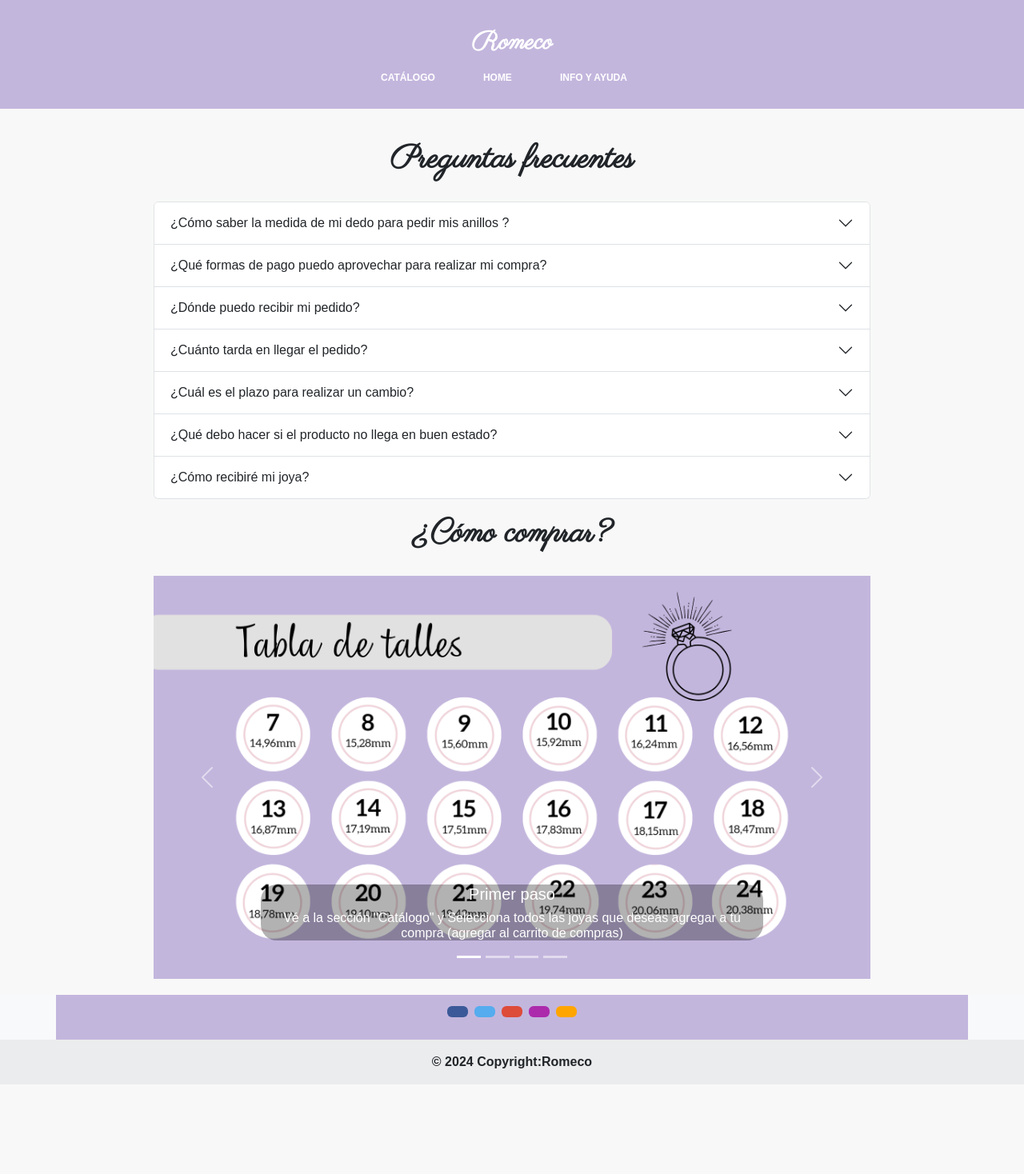
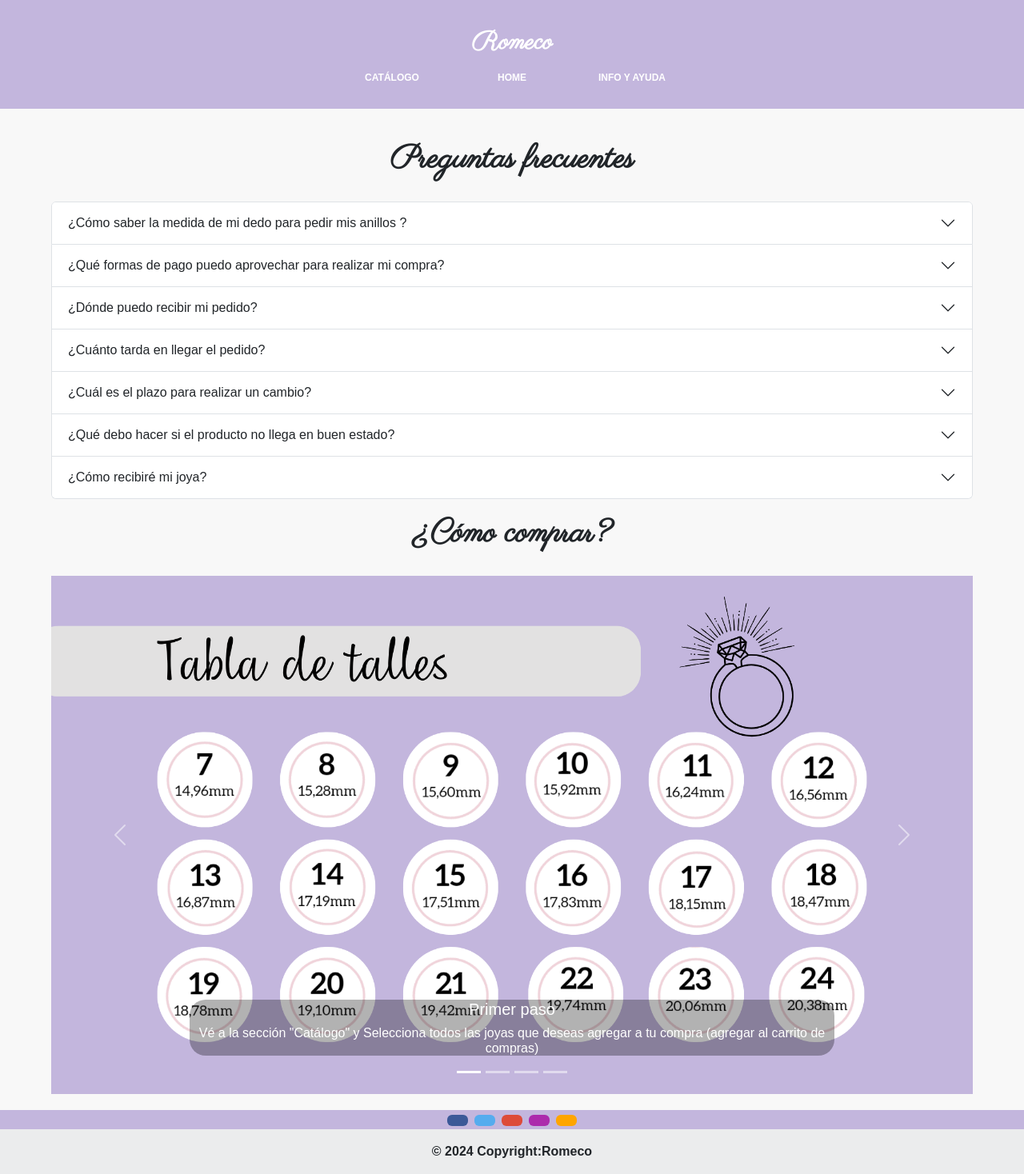
Before and after one commit to LuciaRosales9/ProyectoTienda, a React (Create React App) app in the folder romeco/: page /infoyayuda in a window 1280 px wide. Shown: the whole page at 80% size. Before the commit the page ends 1356 px from the top, so only its background shows below. Built offline with nearby package versions, Linux system fonts and the light colour scheme; a web font is replaced by a local one.

Commit message:
Cambios Lu
Se creo Carousel.css
titulo New Collection modificado
Centrado de enlaces

```diff
--- a/romeco/src/components/Carousel.js
+++ b/romeco/src/components/Carousel.js
@@ -1,16 +1,28 @@
+import "../styles/Carousel.css"
+
 export const Carousel = () => {
     return (
+        <section className="carouselHome">
         <section id="carouselExampleControls" className="carousel slide" data-bs-ride="carousel">
         <section className="carousel-inner">
             <section className="carousel-item active">
-            <img src="../images/img_romeco1.png" className="d-block w-100" alt="..."/>
+            <section className="contenedorImgCarousel">
+            <img src="../images/img_romeco1.png" className="imgCarouselHome" alt="..."/>
             </section>
+            </section>
+
             <section className="carousel-item">
-            <img src="../images/img_romeco2.png" className="d-block w-100" alt="..."/>
+            <section className="contenedorImgCarousel">
+            <img src="../images/img_romeco2.png" className="imgCarouselHome" alt="..."/>
             </section>
+            </section>
+
             <section className="carousel-item">
-            <img src="../images/img_romeco1.png" className="d-block w-100" alt="..."/>
+            <section className="contenedorImgCarousel">
+            <img src="../images/img_romeco1.png" className="imgCarouselHome" alt="..."/>
             </section>
+            </section>
+
         </section>
         <button className="carousel-control-prev" type="button" data-bs-target="#carouselExampleControls" data-bs-slide="prev">
             <span className="carousel-control-prev-icon" aria-hidden="true"></span>
@@ -21,5 +33,6 @@ export const Carousel = () => {
             <span className="visually-hidden">Next</span>
         </button>
         </section>
+        </section>
     );
   };
--- a/romeco/src/components/Footer.js
+++ b/romeco/src/components/Footer.js
@@ -5,9 +5,9 @@ export const Footer = () => {
 
     <footer className="bg-body-tertiary text-center">
       {/* Grid container */}
-      <section className="container p-2 pb-0 " style={{backgroundColor: "#C3B6DD", width:"100%"}} >
+
         {/* Section: Social media */}
-        <section className="mb-4">
+      <section className="containerFooter">
         {/* Facebook */}
         <a
           data-mdb-ripple-init
@@ -67,7 +67,6 @@ export const Footer = () => {
 
       </section>
         {/* Section: Social media */}
-      </section>
       {/* Grid container */}
 
       {/* Copyright */}
--- a/romeco/src/pages/Home.js
+++ b/romeco/src/pages/Home.js
@@ -7,7 +7,7 @@ export const Home = () => {
     return (
       <section className='Section'>
       <Carousel/>
-        <section className='coleccion' ><h2>NEW COLLECTION</h2></section>
+        <section className='coleccion' ><h1>New Collection</h1></section>
         <section className="container" >
           <Gallery/>
         </section>
--- /dev/null
+++ b/romeco/src/styles/Carousel.css
@@ -0,0 +1,12 @@
+
+.contenedorImgCarousel {
+    width: 100%; /* Ancho deseado */
+    aspect-ratio: 2 / 1; /* Relación de aspecto 2:1 (la mitad del ancho) */
+    overflow: hidden; /* Para recortar las partes de la imagen que excedan las dimensiones del contenedor */
+}
+
+.imgCarouselHome {
+    width: 100%; /* Asegura que la imagen llene completamente el contenedor */
+    height: 100%; /* Asegura que la imagen llene completamente el contenedor */
+    object-fit: cover; /* Hace que la imagen se ajuste dentro del contenedor manteniendo su relación de aspecto, recortando si es necesario */
+}
--- a/romeco/src/styles/Footer.css
+++ b/romeco/src/styles/Footer.css
@@ -1,3 +1,4 @@
+
 footer {
     background-color: #C3B6DD;
     text-align: center;
@@ -9,9 +10,9 @@ footer {
 
 }
 
-footer section {
-    float: center; /* Traslada los elementos de sección hacia la derecha */
-
+.containerFooter{
+  background-color: #C3B6DD;
+  width:100%;
 }
 
 footer p {
@@ -24,50 +25,10 @@ footer p {
 footer a {
     transition: color 0.3s ease; /* Aplica una transición suave al color del enlace */
     color: white; /* Establece el color del enlace como blanco */
-    text-decoration: none; /* Elimina la decor…
-[14:09, 17/4/2024] Ema Monjes: Gallery.css
-
-body {
-  background-color: #f8f8f8; /* Cambio de color de fondo */
-  font-family: 'Montserrat', sans-serif;
-  font-weight: 700;
+    text-decoration: none; /* Elimina la decoración de subrayado del enlace */
+    font-weight: bold; /* Establece el peso de la fuente del enlace como negrita */
 }
 
-#gallery {
-  display: grid;
-  grid-template-columns: repeat(auto-fill, minmax(250px, 1fr)); /* Utilizar un diseño más flexible // Espacio entre las imágenes */
-  width: 90%; /* Ajuste del ancho para adaptarse al tamaño de la pantalla */
-  margin: 20px auto;
+footer a:hover {
+    color: lightslategrey; /* Cambia el color del enlace a blanco al pasar el ratón por encima */
 }
-
-
-figure {
-  cursor: pointer; /* Indicar interactividad */
-  margin: 0; /* Eliminar el margen exterior */
-  padding: 10px; /* Añadir espacio alrededor de las imágenes */
-  position: relative;
-  box-shadow: 0px 2px 5px rgba(0, 0, 0, 0.1); /* Sombreado suave */
-}
-
-figure img {
-  width: 100%;
-  height: auto; /* Ajustar la altura automáticamente */
-  border: 3px solid #fff;
-  box-sizing: border-box;
-  transition: transform 0.3s ease; /* Agregar efecto de transición */
-}
-
-figure:hover img {
-  transform: scale(1.1); /* Aplicar un aumento de escala al pasar el ratón */
-}
-
-
-figcaption:hover {
-  background-color: rgba(255, 255, 255, 0.95); /* Cambiar el color de fondo al pasar el ratón */
-}
-
-@media screen and (max-width: 600px) {
-  #gallery {
-      grid-template-columns: repeat(auto-fill, minmax(150px, 1fr)); /* Ajuste del diseño para pantallas más pequeñas */
-  }
-}
--- a/romeco/src/styles/Header.css
+++ b/romeco/src/styles/Header.css
@@ -4,7 +4,6 @@
 /* Estilo para los elementos de lista */
 li {
     font-size: 12px; /* Tamaño de fuente mediano */
-    margin-right: 20px; /* Margen derecho de 20px */
     transition: color 0.3s ease; /* Transición suave para el color del texto */
     color: black; /* Color de texto negro por defecto */
     padding-right:20px;
@@ -24,12 +23,16 @@ li {
     padding-bottom: 10px; /* Espaciado en la parte inferior */
     font-family: 'Parisienne', monospace; /* Utiliza la fuente 'Cutive Mono' */
     font-size: 2rem; /* Tamaño de fuente muy grande */
-
 }
 
 /* Estilo para los elementos con la clase 'demas' */
 .demas {
-    text-align: right; /* Alinea el texto a la derecha */
+    text-align: center; /* Alinea el texto a la derecha */
+
+}
+
+.demas li {
+    width: 150px;
 }
 
 /* Estilo para las listas */
@@ -39,6 +42,7 @@ ul {
     padding: 0; /* Sin relleno */
     margin: 0; /* Sin margen */
     justify-content: center; /* Alinea los elementos al centro horizontalmente */
+    text-align: center;
 }
 
 /* Estilo para los contenedores div */
--- a/romeco/src/styles/Home.css
+++ b/romeco/src/styles/Home.css
@@ -8,17 +8,15 @@ section{
   height: auto;
 }
 
-h2{
-  font-size:big;
-  font-style: bold;
+.coleccion h1{
+  color: white;
+}
 
-}
 .coleccion {
   text-align: center;
   background-color: #C3B6DD;
-  font-weight: bold;
-  padding-top: 20px;
-  padding-bottom: 20px;
+  padding-top: 10px;
+  padding-bottom: 10px;
 }
 .imagen {
   flex: 1; /* Cada imagen ocupa el mismo espacio */
--- a/romeco/src/styles/InfoYAyuda.css
+++ b/romeco/src/styles/InfoYAyuda.css
@@ -1,8 +1,8 @@
 @import url('https://fonts.googleapis.com/css2?family=Parisienne&family=Playfair+Display:ital,wght@0,400..900;1,400..900&family=Poppins:ital,wght@0,100;0,200;0,300;0,400;0,500;0,600;0,700;0,800;0,900;1,100;1,200;1,300;1,400;1,500;1,600;1,700;1,800;1,900&family=Satisfy&family=Shadows+Into+Light&display=swap');
 
 .seccionInfoYAyuda{
-    padding-left: 15%; /* Ajusta el porcentaje según sea necesario */
-    padding-right: 15%; /* Ajusta el porcentaje según sea necesario */
+    padding-left: 5%; /* Ajusta el porcentaje según sea necesario */
+    padding-right: 5%; /* Ajusta el porcentaje según sea necesario */
     padding-top: 20px;
     padding-bottom: 20px;
 }
```
Lines whose indentation alone changed are shown as unchanged.
